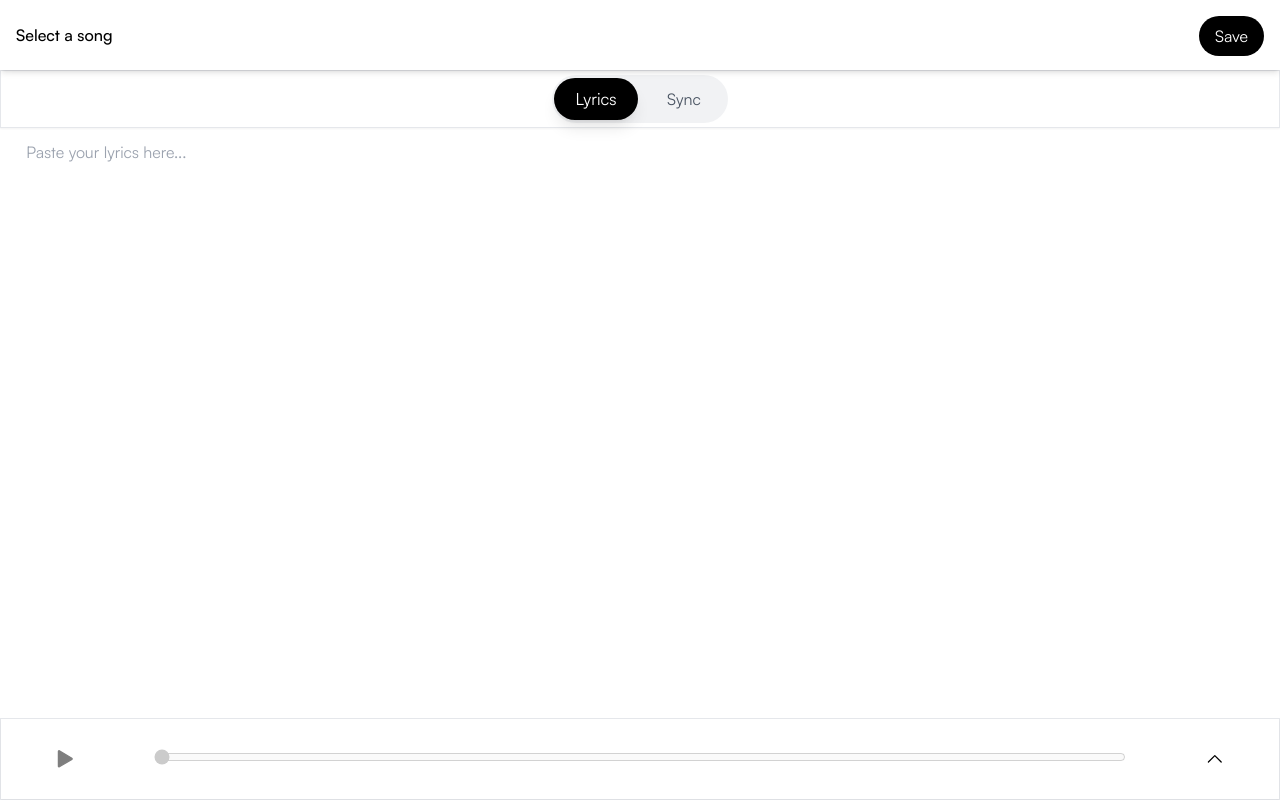
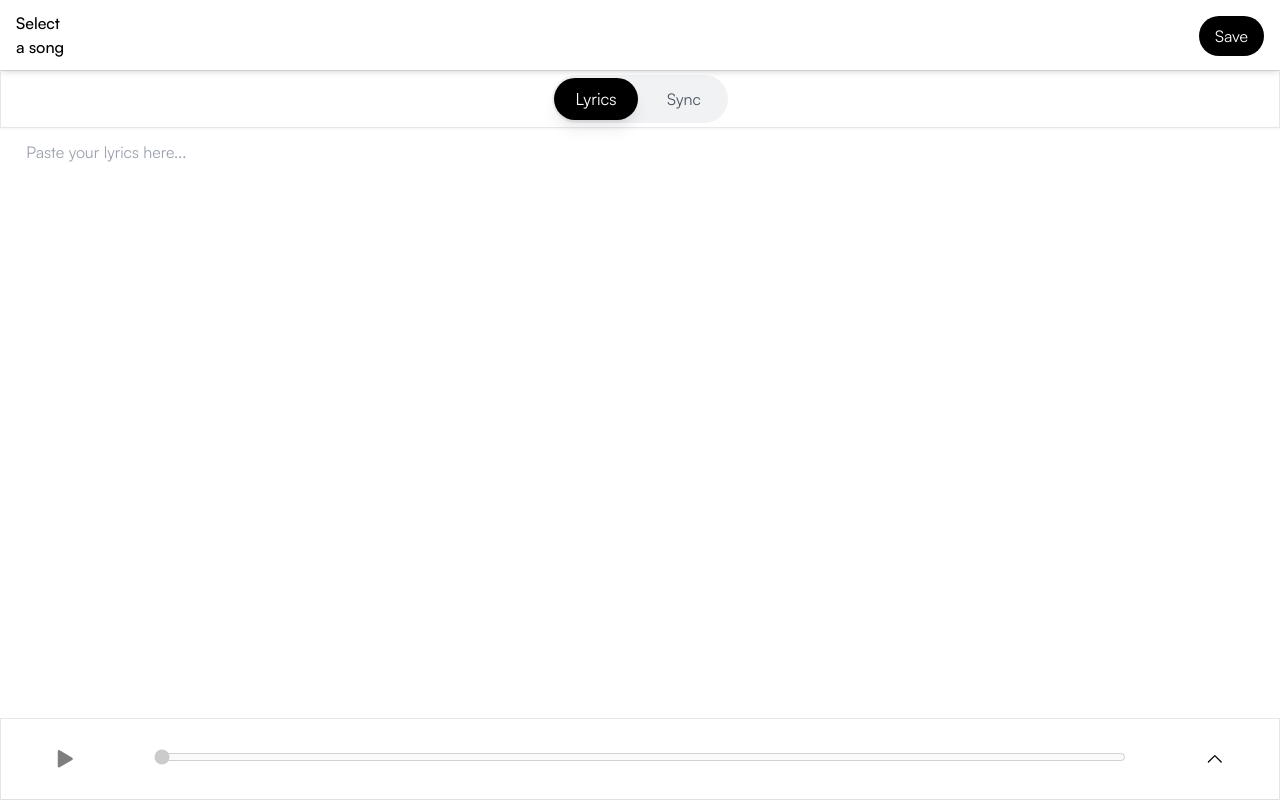
Before and after one commit to Alien501/lrc-generator, a React (Vite) app: page / in a window 1280 px wide. Built offline with nearby package versions, Linux system fonts and the light colour scheme.

Commit message:
Fixed top bar

```diff
--- a/src/components/TopBar/TopBar.tsx
+++ b/src/components/TopBar/TopBar.tsx
@@ -63,7 +63,7 @@ const TopBar = () => {
     return (
         <div className="flex w-full justify-between p-4 bg-white shadow-md top-0 left-0 right-0 h-15 z-50">
             <div className="flex items-center">
-                <label htmlFor="song-select" className="font-medium">{selectedFile?.name || 'Select a song'}</label>
+                <label htmlFor="song-select" className="font-medium max-w-14 text-ellipsis">{selectedFile?.name || 'Select a song'}</label>
                 <input onChange={onSongSelected} accept="audio/*" id="song-select" type="file" name="song" className="hidden" />
             </div>
             <div>
```
